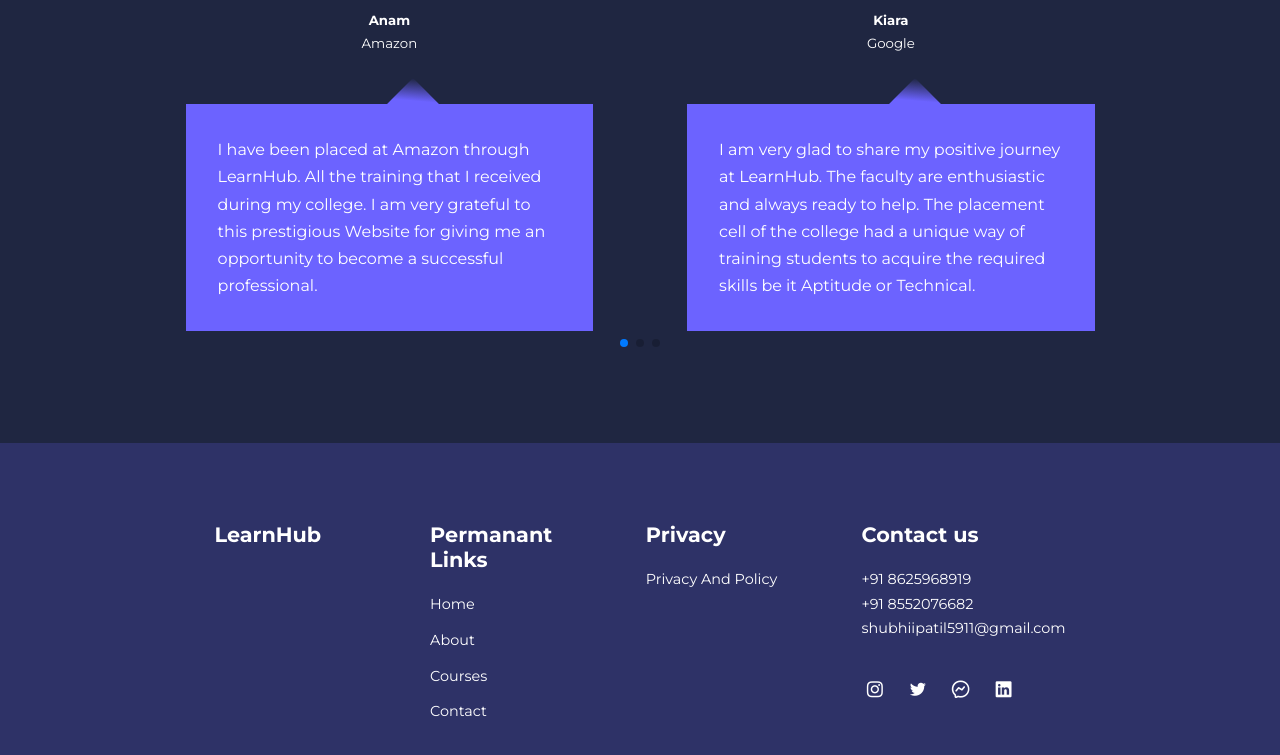
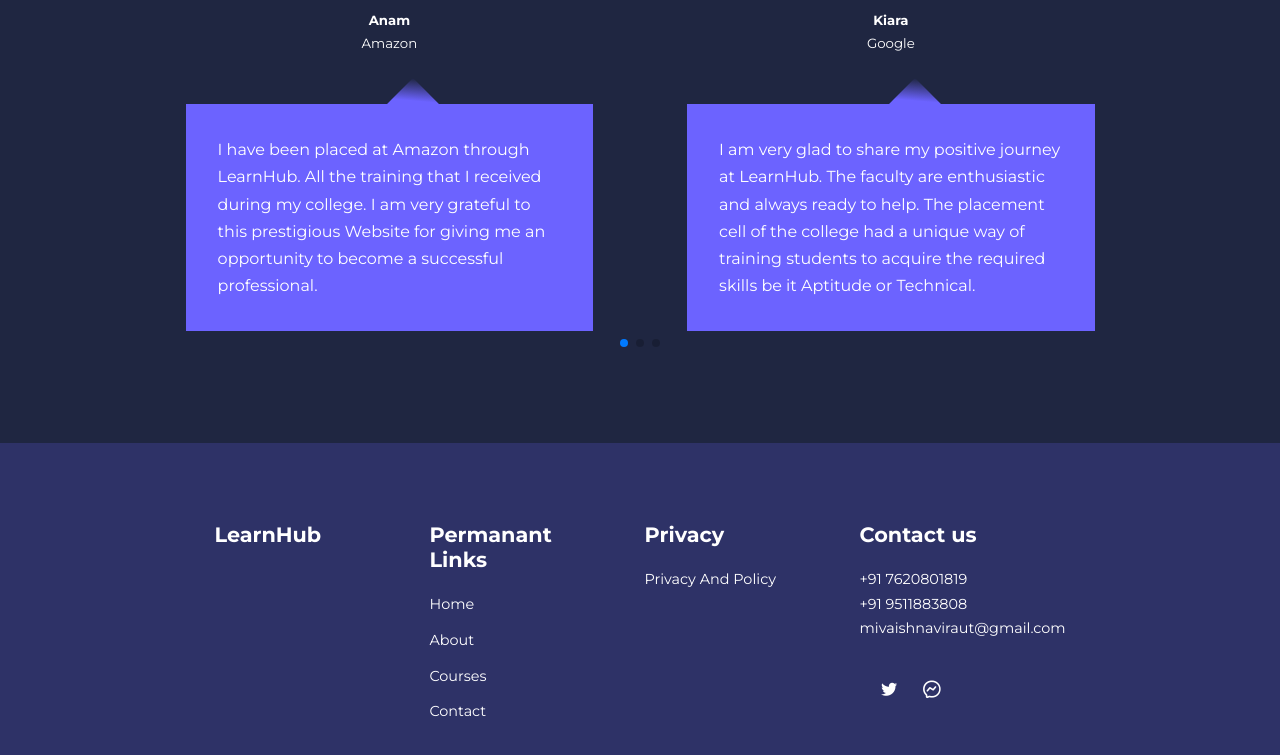
Before and after one commit to vaishnavisantoshproject/resume, a plain HTML site: page index.html in a window 1280 px wide. Shown: the part 2818-3573 px from the top of the page. Drawn offline with nearby package versions, Linux system fonts and the light colour scheme; files that its build step writes are made by us from their sources.

Commit message:
Add files via upload

```diff
--- a/index.html
+++ b/index.html
@@ -420,14 +420,14 @@ rel="stylesheet">
         <div footer class="footer_4">
             <h4>Contact us</h4>
             <div>
-                <p>+91 8625968919</p>
-                <p>+91 8552076682</p>
-                <p>shubhiipatil5911@gmail.com</p>
+                <p>+91 7620801819</p>
+                <p>+91 9511883808</p>
+                <p>mivaishnaviraut@gmail.com</p>
             </div>
 
         <ul class="footer_socials">
             <li>
-                <a href="https://instagram.com/_shubhii_patil?igshid=MWQ2ODkyMjM="><i class="uil uil-instagram"></i></a>
+                <a href="https://www.instagram.com/vaishnavi_santosh1609?igsh=ZThncmFkaGhsdDMy"></i></a>
             </li>
             <li>
                 <a href="https://twitter.com/shubzz77"><i class="uil uil-twitter"></i></a>
@@ -435,10 +435,7 @@ rel="stylesheet">
             <li>
                 <a href="#"><i class="uil uil-facebook-messenger-alt"></i></a>
             </li>
-            <li>
-                <a href="https://www.linkedin.com/me?trk=p_mwlite_feed_updates-secondary_nav"><i class="uil uil-linkedin"></i></a>
-            </li>
-        </ul>
+         </ul>
         </div>
 
 
```
